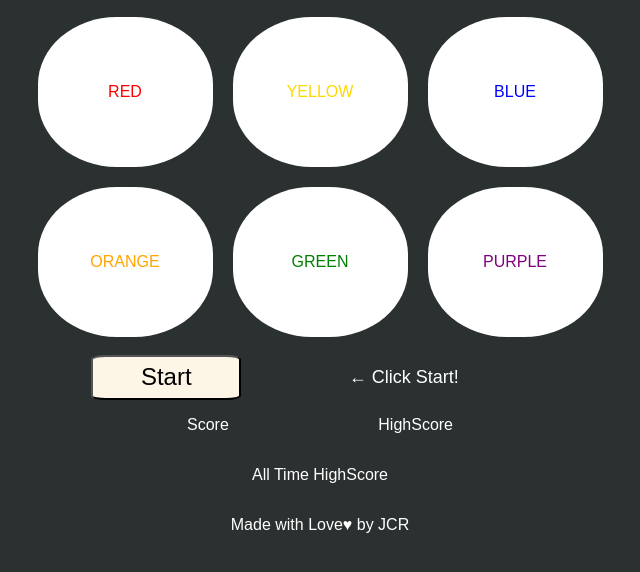
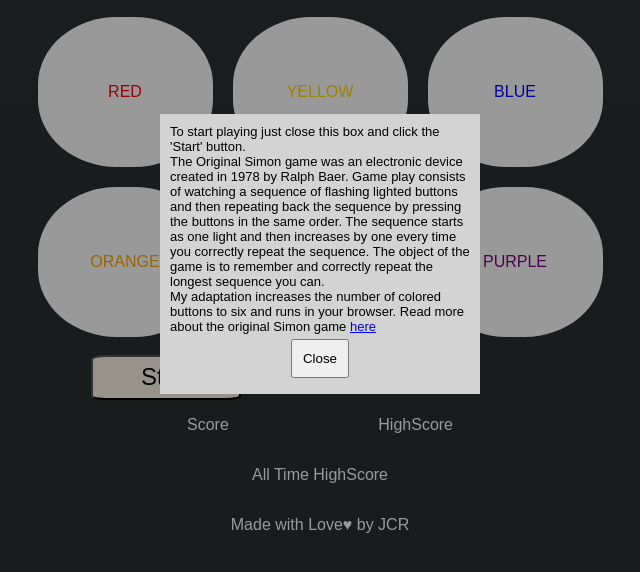
Before and after one commit to jamrod/simonGame, a plain HTML site: page index.html in a window 1280 px wide. Shown: the part 146-718 px from the top of the page, without its empty margins (320-960 px from the left). Drawn offline with Linux system fonts and the light colour scheme; a web font is replaced by a local one.

Commit message:
added modal with explainer

```diff
--- a/index.html
+++ b/index.html
@@ -37,6 +37,19 @@
                 <p id="all-time-high">All Time HighScore <span id ="all-time"></span></p>
             </div>
         </section>
+        <div id="modal">
+           <div id="text-container">
+                <p id="modal-textbox">
+                    To start playing just close this box and click the 'Start' button.<br>
+                    The Original Simon game was an electronic device created in 1978 by Ralph Baer. Game play consists of watching a sequence of flashing lighted buttons and then repeating back the sequence by pressing the buttons in the same order. The sequence starts as one light and then increases by one every time you correctly repeat the sequence. The object of the game is to remember and correctly repeat the longest sequence you can.<br>
+                    My adaptation increases the number of colored buttons to six and runs in your browser.
+                    Read more about the original Simon game <a href="https://americanhistory.si.edu/collections/search/object/nmah_1302005">here</a> <br>
+                    <span id="textbox-foot"><button id="close">Close</button>
+                    </span>
+                </p>
+
+           </div>
+        </div>
     </main>
     <footer class="footer">
         <p>Made with Love&hearts; by JCR</p>
--- a/script.js
+++ b/script.js
@@ -11,22 +11,27 @@
 //CREATE restart
     //persist highscore
 
+//Get HTML elements
 const gameContainer = document.querySelector("#game-container")
 const scoreDisplay = document.querySelector("#score-display")
 const currentStatus = document.querySelector("#current-status")
 const startButton = document.querySelector("#start-button")
 const highScoreDisplay = document.querySelector("#highscore-display")
 const gameDivs = document.querySelectorAll(".game-buttons")
+const closeButton = document.querySelector("#close")
+const modal = document.querySelector("#modal")
 
+//Initialize variables
 let buttonArray = []
 let sequence = []
 let currentCount = 0
 let currentScore = 0
 let watching = true
 let highScore = 0
+let useModal = true
 
 startButton.addEventListener('click', evt => {startGame(evt)})
-// gameContainer.addEventListener('click', evt => {handleClick(evt)})
+closeButton.addEventListener('click', closeModal)
 
 class GameButton {
     constructor(tag){
@@ -52,6 +57,7 @@ function startGame(evt) {
     sequence = []
     currentScore = 0
     scoreDisplay.textContent = currentScore
+    useModal = false
     runSequence()
 }
 
@@ -133,3 +139,15 @@ function getAllTime() {
     }
 }
 getAllTime()
+
+function openModal() {
+    if (useModal) {
+        modal.style.display = 'block'
+    }
+}
+
+function closeModal() {
+    modal.style.display = 'none'
+}
+
+setTimeout(openModal, 5000)
--- a/style.css
+++ b/style.css
@@ -145,3 +145,44 @@ h2 {
         padding: 20px 0 0 0;
     }
 }
+
+#modal {
+    display: none;
+    background-color: rgba(0,0,0,0.4);
+    position: fixed;
+    top: 0;
+    left: 0;
+    height: 100%;
+    width: 100%;
+    z-index: 1;
+}
+
+#text-container {
+    display: flex;
+    height: 100%;
+    width: 100%;
+    align-items: center;
+    justify-content: center;
+    flex-direction: column;
+}
+
+#modal-textbox {
+    margin: 0 auto;
+    padding: 10px;
+    background-color: lightgrey;
+    height: 260px;
+    width: 300px;
+    font-family: Arial, Helvetica, sans-serif;
+    font-size: small;
+    color: black;
+}
+
+#textbox-foot {
+    display: flex;
+    justify-content: center;
+    padding: 5px;
+}
+
+#close {
+    padding: 10px;
+}
```
